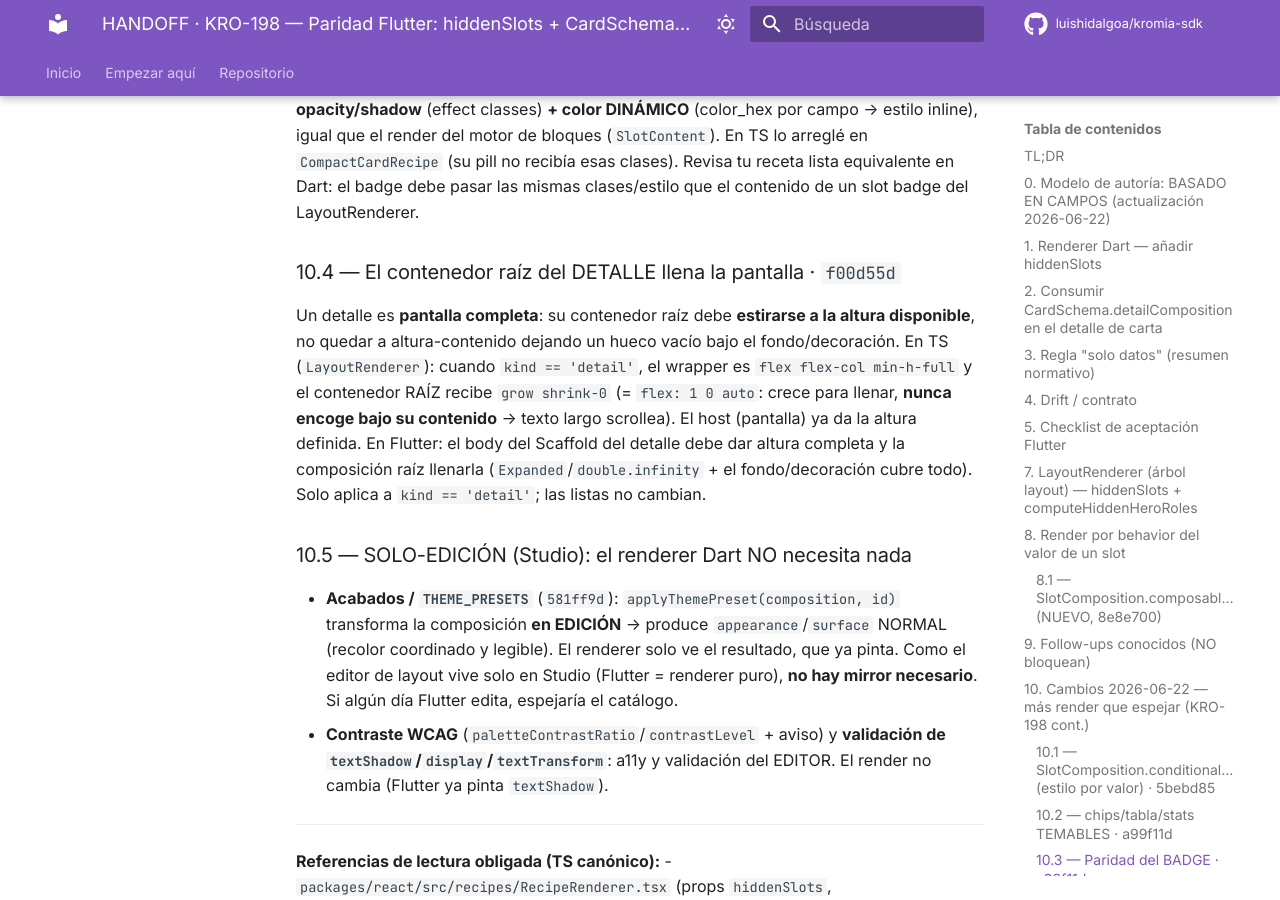
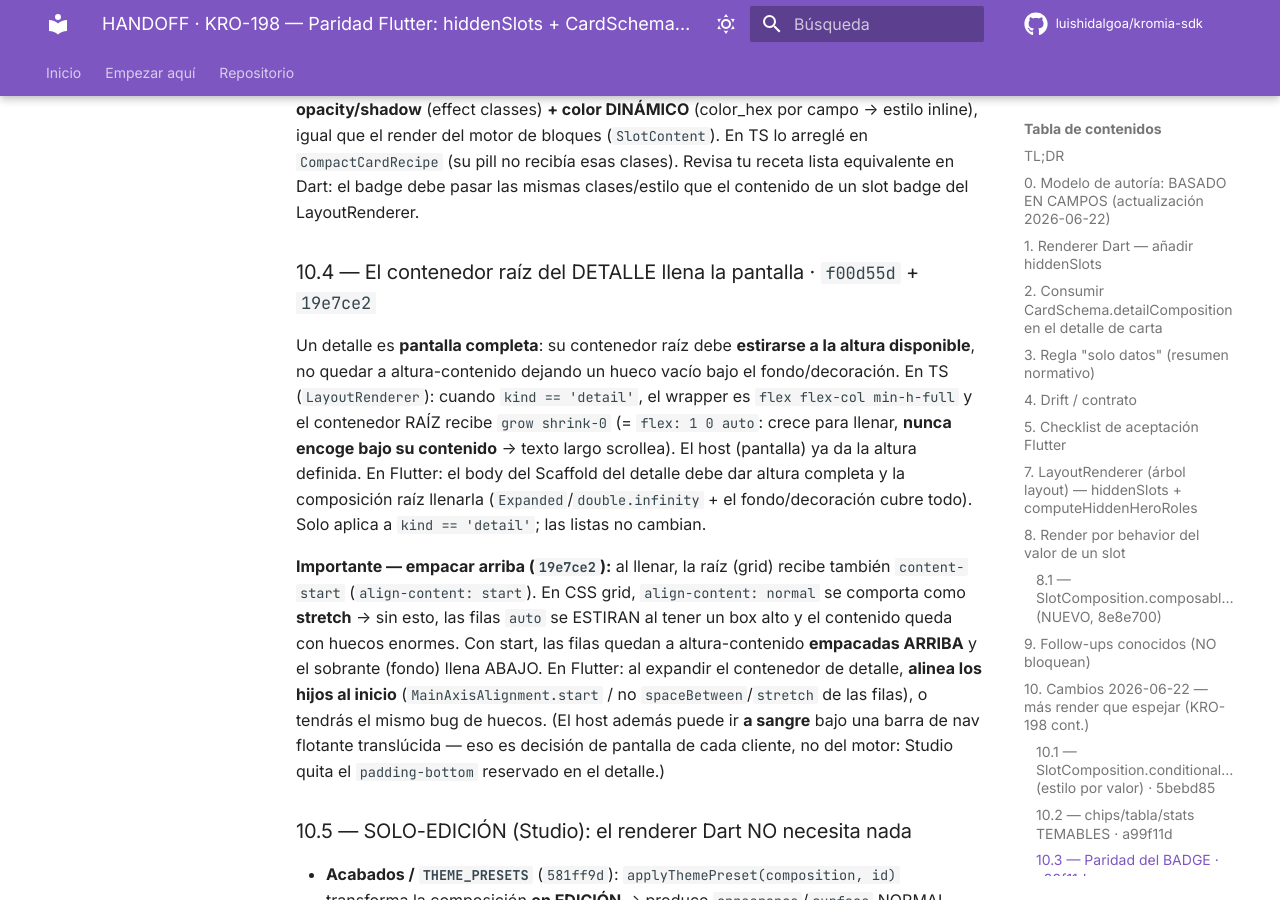
Before and after one commit to luishidalgoa/kromia-sdk, an MkDocs documentation site: the page built from docs/kro198-detail-composition-flutter.md, in a window 1280 px wide and 900 px high, scrolled down 8128 px. Built offline with MkDocs 1.6.1 and Material for MkDocs 9.7.7, drawn with Linux system fonts in a browser that asks for light colours; comment, search, counter and statistics services are not loaded.

Commit message:
docs(handoff): §10.4 — empacar contenido arriba (content-start) al llenar el detalle
Co-Authored-By: Claude Opus 4.8 (1M context) <noreply@anthropic.com>

```diff
--- a/docs/kro198-detail-composition-flutter.md
+++ b/docs/kro198-detail-composition-flutter.md
@@ -281,7 +281,7 @@ arreglé en `CompactCardRecipe` (su pill no recibía esas clases). Revisa tu rec
 lista equivalente en Dart: el badge debe pasar las mismas clases/estilo que el
 contenido de un slot badge del LayoutRenderer.
 
-### 10.4 — El contenedor raíz del DETALLE llena la pantalla · `f00d55d`
+### 10.4 — El contenedor raíz del DETALLE llena la pantalla · `f00d55d` + `19e7ce2`
 
 Un detalle es **pantalla completa**: su contenedor raíz debe **estirarse a la
 altura disponible**, no quedar a altura-contenido dejando un hueco vacío bajo el
@@ -292,6 +292,17 @@ largo scrollea). El host (pantalla) ya da la altura definida. En Flutter: el bod
 del Scaffold del detalle debe dar altura completa y la composición raíz llenarla
 (`Expanded`/`double.infinity` + el fondo/decoración cubre todo). Solo aplica a
 `kind == 'detail'`; las listas no cambian.
+
+**Importante — empacar arriba (`19e7ce2`):** al llenar, la raíz (grid) recibe
+también `content-start` (`align-content: start`). En CSS grid, `align-content:
+normal` se comporta como **stretch** → sin esto, las filas `auto` se ESTIRAN al
+tener un box alto y el contenido queda con huecos enormes. Con start, las filas
+quedan a altura-contenido **empacadas ARRIBA** y el sobrante (fondo) llena ABAJO.
+En Flutter: al expandir el contenedor de detalle, **alinea los hijos al inicio**
+(`MainAxisAlignment.start` / no `spaceBetween`/`stretch` de las filas), o tendrás
+el mismo bug de huecos. (El host además puede ir **a sangre** bajo una barra de
+nav flotante translúcida — eso es decisión de pantalla de cada cliente, no del
+motor: Studio quita el `padding-bottom` reservado en el detalle.)
 
 ### 10.5 — SOLO-EDICIÓN (Studio): el renderer Dart NO necesita nada
 
```
